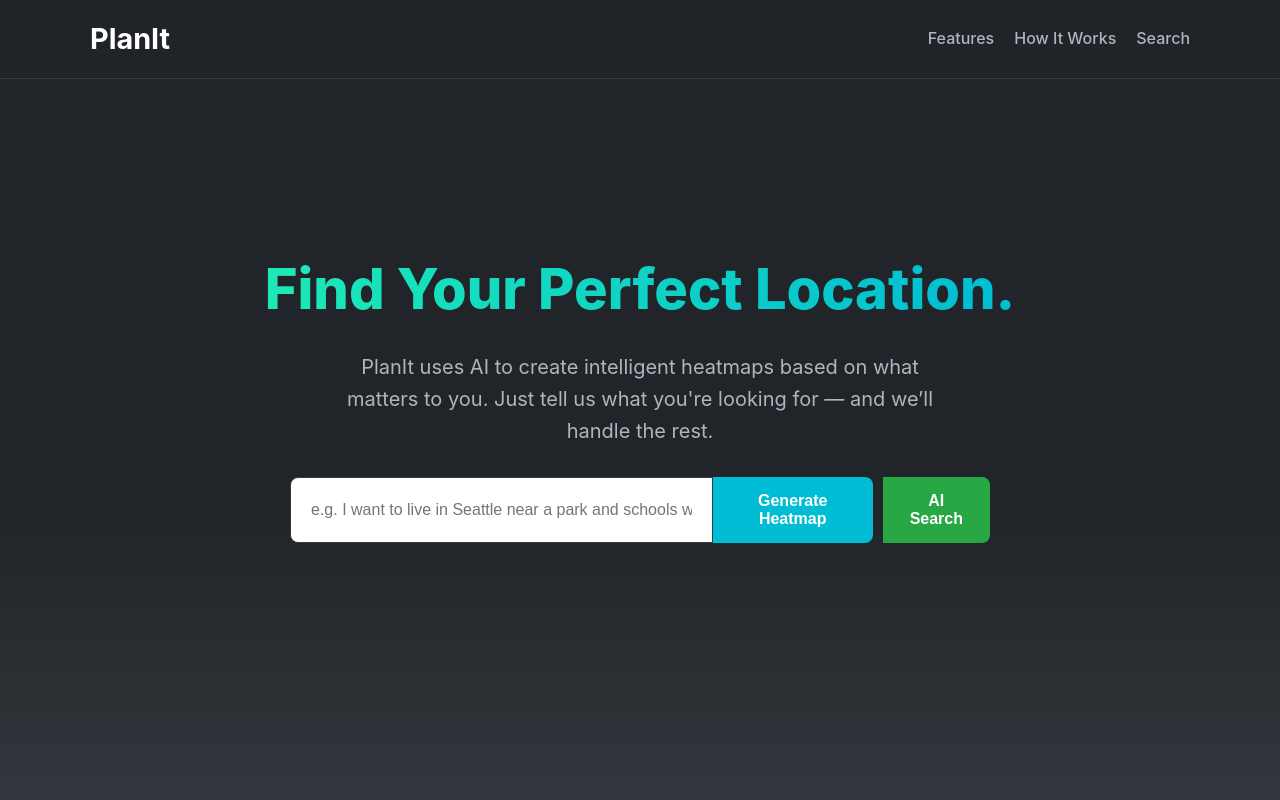
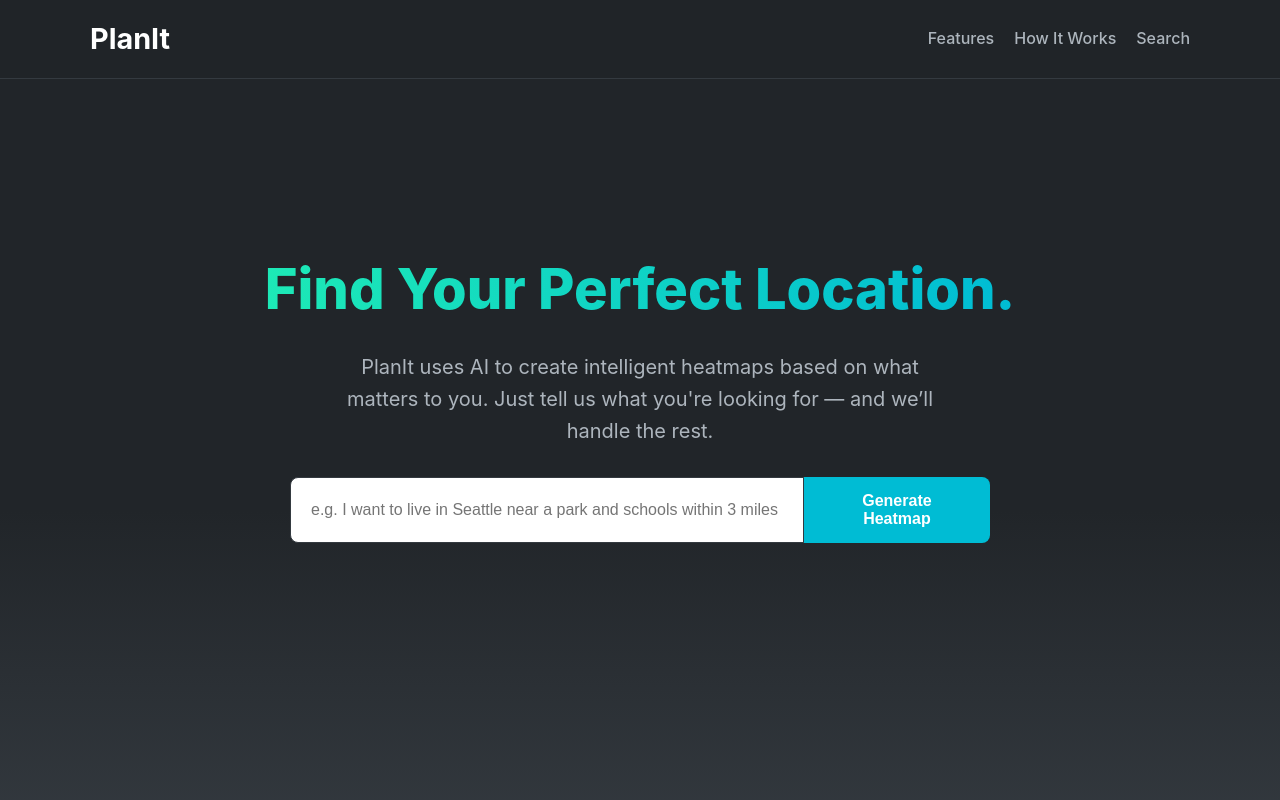
Before and after one commit to ahmad8743/PlanIt, a React (Create React App) app in the folder frontend/: page / in a window 1280 px wide. Shown: the top 800 px of the page. Built offline with nearby package versions, Linux system fonts and the light colour scheme.

Commit message:
reverted frontend to old

```diff
--- a/frontend/src/pages/LandingPage.jsx
+++ b/frontend/src/pages/LandingPage.jsx
@@ -67,7 +67,7 @@ export default function LandingPage() {
           <div className="nav-links">
             <a href="#features">Features</a>
             <a href="#how-it-works">How It Works</a>
-            <a href="/search" onClick={(e) => { e.preventDefault(); navigate('/search'); }}>Search</a>
+            <a href="/search" onClick={(e) => { e.preventDefault(); navigate('/chat'); }}>Search</a>
           </div>
         </div>
       </nav>
@@ -93,13 +93,13 @@ export default function LandingPage() {
             <button className="search-button" onClick={handleGenerateClick}>
               Generate Heatmap
             </button>
-            <button
+            {/* <button
               className="search-button"
               style={{ marginLeft: '10px', backgroundColor: '#28a745' }}
               onClick={() => navigate('/search')}
             >
               AI Search
-            </button>
+            </button> */}
           </div>
         </div>
       </header>
```
Also changed, not shown: 1 other file (tests, documents, lock files or other folders).
